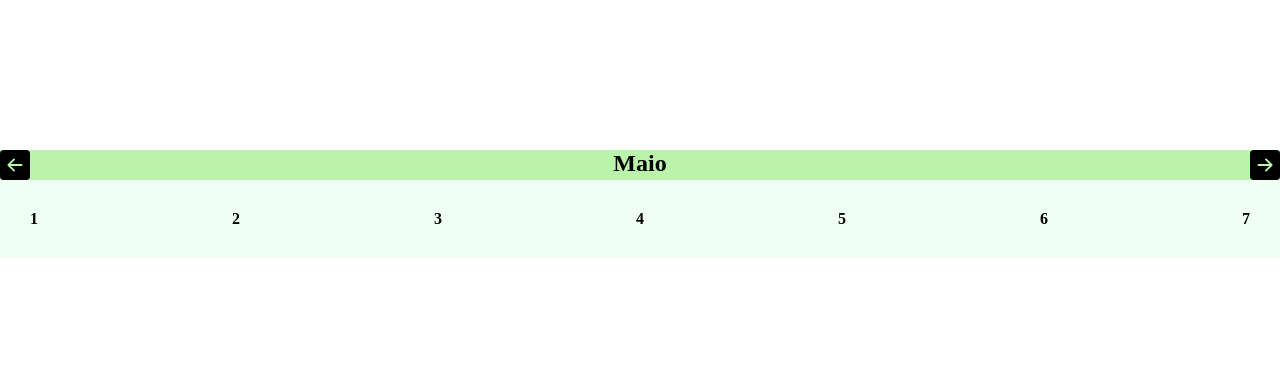
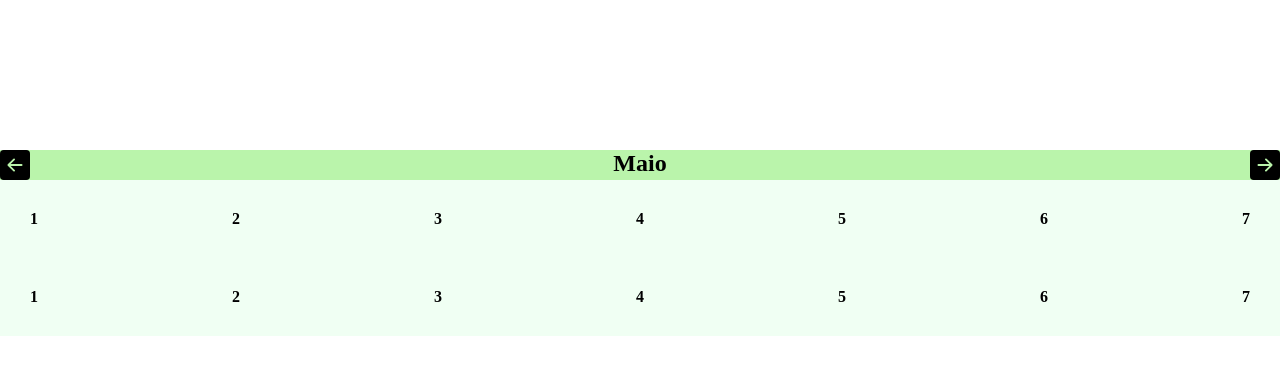
Before and after one commit to ryanvieira123/nutrition-related-website, a plain HTML site: page Nutri website/Pages/agendamento.html in a window 1280 px wide. Drawn offline with Linux system fonts and the light colour scheme.

Commit message:
Update agendamento.html

```diff
--- a/Nutri website/Pages/agendamento.html
+++ b/Nutri website/Pages/agendamento.html
@@ -111,6 +111,48 @@
 
 
 
+    <div class="linha" style="background-color: rgb(240, 255, 243);
+    display: flex;
+    justify-content: space-between;">
+
+   <div class="block"
+        style="width: auto;">
+        <strong>1</strong>
+   </div>
+
+   <div class="block"
+        style="width: auto;">
+        <strong>2</strong>
+   </div>
+
+   <div class="block"
+        style="width: auto;">
+        <strong>3</strong>
+   </div>
+
+   <div class="block"
+        style="width: auto;">
+        <strong>4</strong>
+   </div>
+
+   <div class="block"
+        style="width: auto;">
+        <strong>5</strong>
+   </div>
+
+   <div class="block"
+        style="width: auto;">
+        <strong>6</strong>
+   </div>
+
+   <div class="block"
+        style="width: auto;">
+        <strong>7</strong>
+   </div>
+
+
+
+
 
 
 
```
